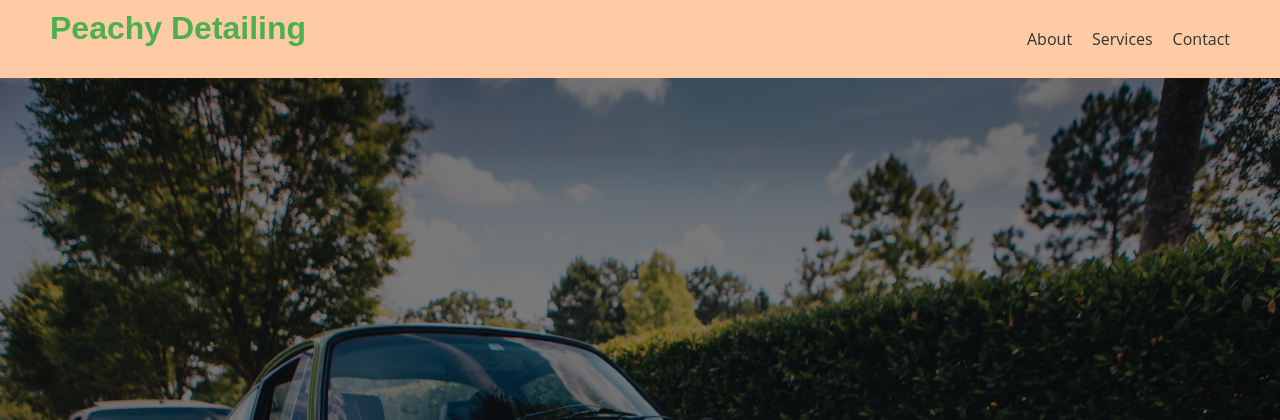
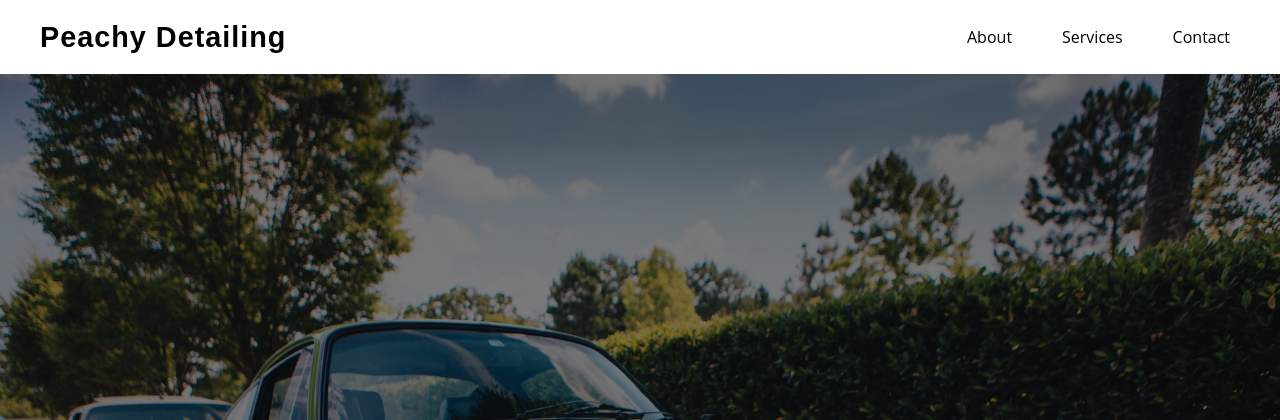
Before and after one commit to diegoIsBuilding/pythonWebDevPractice, a Python web app: template templates/index.html in a window 1280 px wide. Shown: the top 420 px of the page. Run offline with Jinja, Linux system fonts and the light colour scheme; the template is opened without the code that fills it, so the values that code supplies are empty; some web fonts are replaced.

Commit message:
added styling to the header

```diff
--- a/static/css/index.css
+++ b/static/css/index.css
@@ -21,31 +21,41 @@ header {
     display: flex;
     justify-content: space-between;
     align-items: center;
-    background-color: #FFCBA4;
-    padding: 10px 50px;
+    background-color: #FFFFFF;
+    padding: 10px 40px;
+    box-shadow: 0px 3px 10px rgba(0, 0, 0, 0.1); /* subtle shadow for depth */
 }
 
 header h1 {
-    color: #4CAF50;
+    color: #000000; /* black color */
+    font-size: 1.8em; /* increased size */
+    font-weight: 600; /* semi-bold */
+    letter-spacing: 1px; /* slight spacing for a techy feel */
+    margin: 0; /* remove default margin */
 }
 
 nav ul {
     list-style-type: none;
     padding: 0;
     display: flex;
-    gap: 20px;
+    gap: 30px; /* increased gap */
 }
 
 nav a {
     text-decoration: none;
-    color: inherit;
-    transition: font-weight 0.3s, text-decoration 0.3s;
+    color: #000000; /* using the green color for contrast */
+    font-weight: 500; /* medium weight */
+    transition: all 0.3s ease; /* smooth transition for all properties */
+    padding: 5px 10px; /* padding for a larger clickable area */
+    border-radius: 15px; /* rounded edges for hover effect */
 }
 
 nav a:hover {
-    font-weight: bold;
-    text-decoration: underline;
+    background-color: #000000; /* black background on hover */
+    color: #FFFFFF; /* white text on hover */
+    box-shadow: 0px 2px 5px rgba(0, 0, 0, 0.1); /* subtle shadow for depth */
 }
+
 /* Banner Image */
 .sectionTwo {
     position: relative;
```
